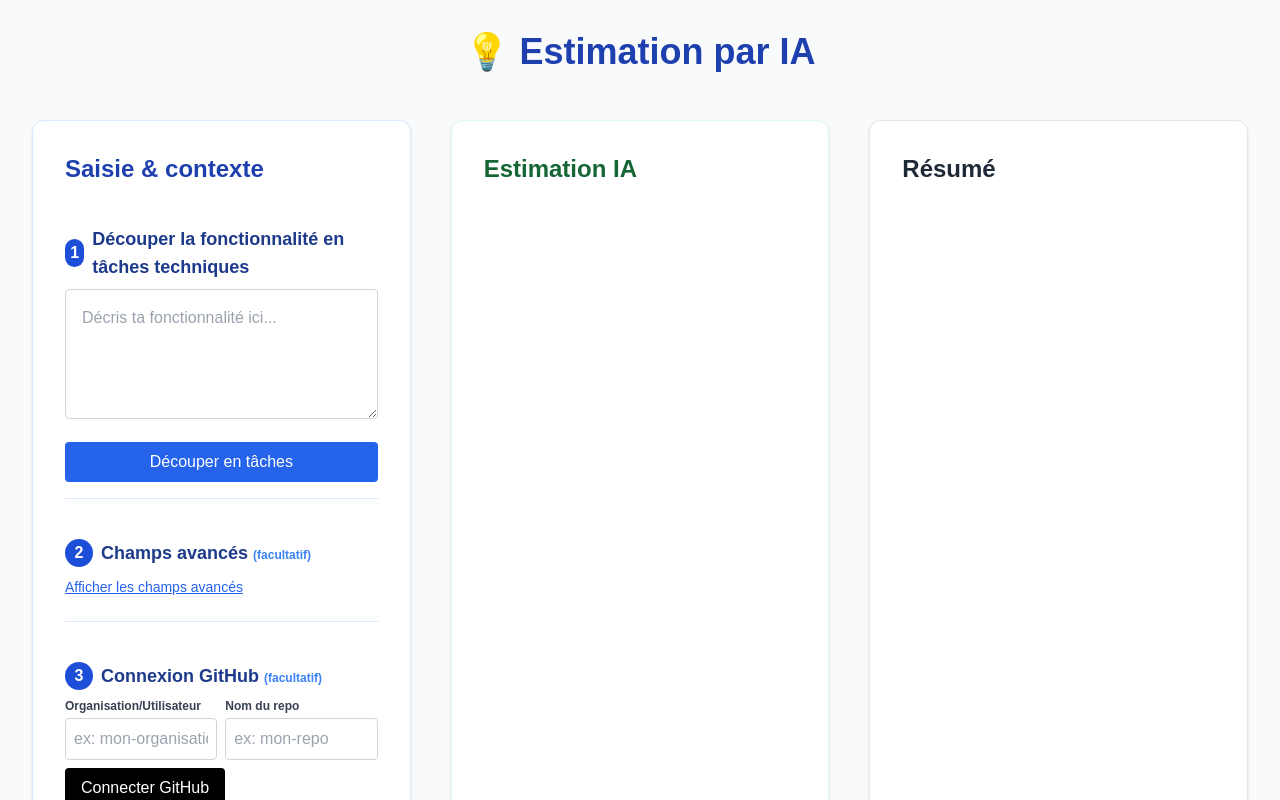
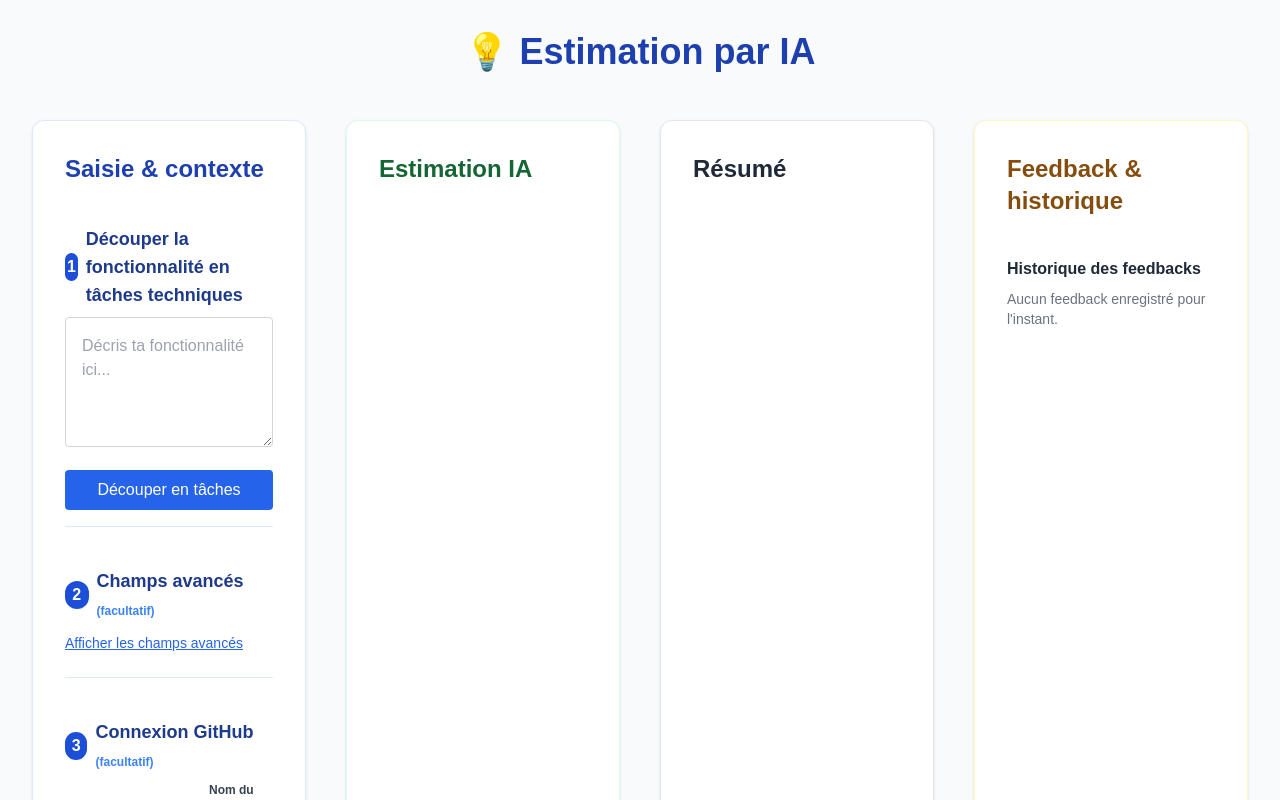
Before and after one commit to IvandeMurard/ai-delivery-estimator, a Next.js app: page / in a window 1280 px wide. Shown: the top 800 px of the page. Built offline with nearby package versions, Linux system fonts and the light colour scheme.

Commit message:
feat: nouvelle fonctionnalité

```diff
--- a/src/app/page.tsx
+++ b/src/app/page.tsx
@@ -218,7 +218,7 @@ export default function Home() {
     <main className="flex flex-col items-center min-h-screen p-8 bg-gray-50">
       <h1 className="text-4xl font-extrabold mb-12 text-blue-800 w-full text-center">💡 Estimation par IA</h1>
 
-      <div className="w-full max-w-7xl grid grid-cols-1 md:grid-cols-3 gap-10 mb-12">
+      <div className="w-full max-w-7xl grid grid-cols-1 md:grid-cols-2 lg:grid-cols-4 gap-10 mb-12">
         {/* Bloc 1 : Saisie & contexte */}
         <section className="bg-white p-8 rounded-xl shadow border border-blue-100 flex flex-col gap-6 col-span-1">
           <h2 className="text-2xl font-bold mb-4 text-blue-800">Saisie & contexte</h2>
@@ -599,11 +599,10 @@ export default function Home() {
           )}
         </section>
 
-        {/* Bloc 3 : Résumé (à droite) */}
+        {/* Bloc 3 : Résumé */}
         <section className="bg-white p-8 rounded-xl shadow border border-gray-200 flex flex-col gap-8 col-span-1">
           <h2 className="text-2xl font-bold mb-2 text-gray-800">Résumé</h2>
           {(() => {
-            // Retire la partie Tâches Techniques du résumé
             let resume = result
               ? result
                 .replace(/Livraison estimée\s*:\s*\d{2}\/\d{2}\/\d{4}/gi, "")
@@ -616,21 +615,19 @@ export default function Home() {
                 .replace(/[\n\r]{2,}/g, '\n\n')
                 .trim()
               : '';
-            // Met en gras les dates (jj/mm/aaaa)
             resume = resume.replace(/(\d{2}\/\d{2}\/\d{4})/g, '<b class="font-bold">$1</b>');
-            // Met en gras le total de jours estimés (ex: "11 jours", "13 jours")
             resume = resume.replace(/(\d+\s*jours?)/gi, '<b class="font-bold">$1</b>');
             return resume ? (
               <div className="text-gray-900 whitespace-pre-line leading-relaxed space-y-6" dangerouslySetInnerHTML={{ __html: resume }} />
             ) : null;
           })()}
         </section>
-      </div>
 
-      {/* Bloc 3 : Feedback & historique */}
-      <section className="w-full max-w-5xl bg-white p-8 rounded-xl shadow border border-yellow-100 flex flex-col gap-8 mb-10">
+        {/* Bloc 4 : Feedback & historique */}
+        <section className="bg-white p-8 rounded-xl shadow border border-yellow-100 flex flex-col gap-8 col-span-1">
           <h2 className="text-2xl font-bold mb-2 text-yellow-800">Feedback & historique</h2>
           {/* Feedback post-livraison */}
+          {result && (
             <div className="mb-8">
               {!showFeedback && (
                 <button
@@ -668,6 +665,7 @@ export default function Home() {
                 <div className="mt-2 text-green-700 font-bold">Merci pour votre feedback !</div>
               )}
             </div>
+          )}
           {/* Historique des feedbacks */}
           <div>
             <div className="font-bold text-gray-800 mb-2">Historique des feedbacks</div>
@@ -696,6 +694,7 @@ export default function Home() {
             )}
           </div>
         </section>
+      </div>
     </main>
   )
 }
```
Lines whose indentation alone changed are shown as unchanged.
